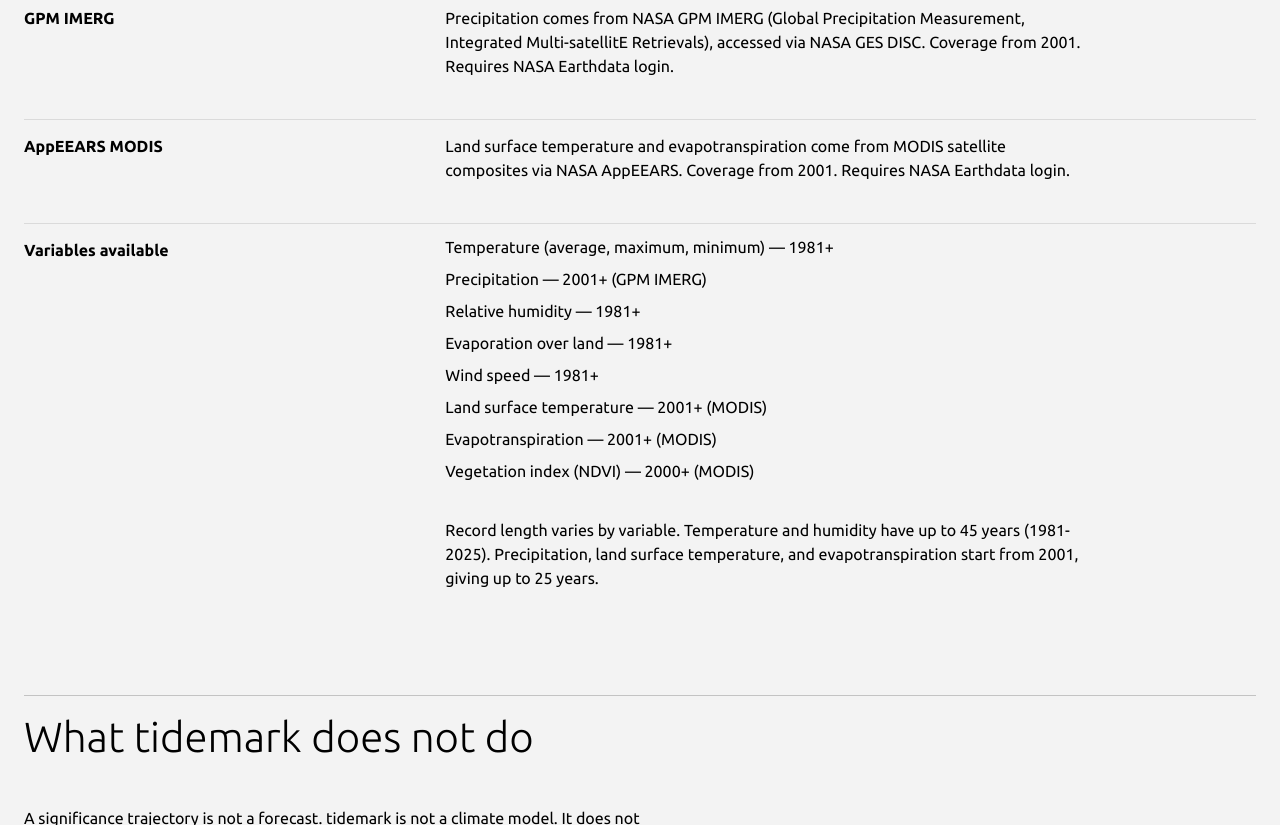
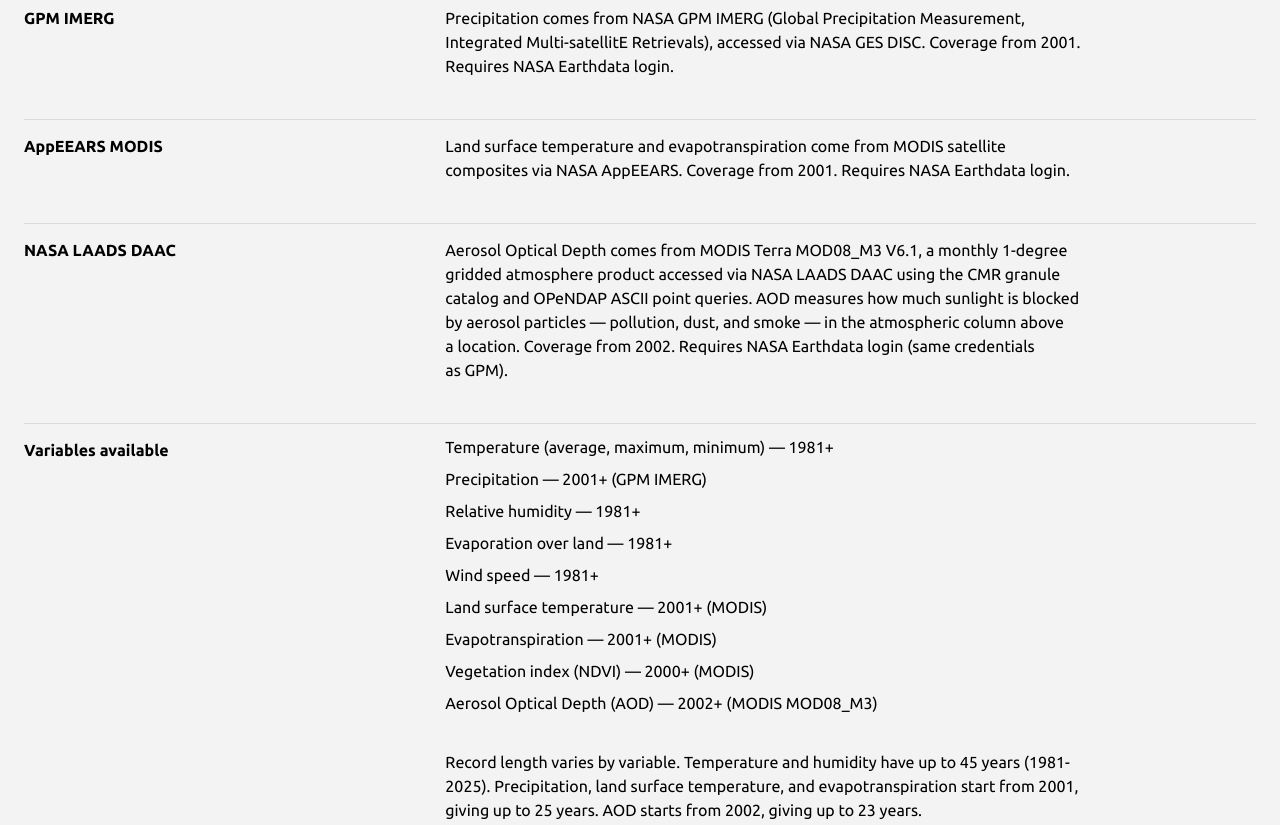
Before and after one commit to raiyanruhan/tidemark, a Flask app: page /how-it-works in a window 1280 px wide. Shown: the part 5675-6500 px from the top of the page. Run offline with Flask 3, Linux system fonts and the light colour scheme.

Commit message:
docs: add documentation and presentation updates for ITA and NASA LAADS DAAC AOD

```diff
--- a/python/templates/explainer.html
+++ b/python/templates/explainer.html
@@ -424,6 +424,23 @@
       <hr class="p-rule--muted" />
       <div class="row p-section--shallow">
         <div class="col-3 col-medium-2">
+          <h3 class="p-heading--5">NASA LAADS DAAC</h3>
+        </div>
+        <div class="col-6 col-medium-3">
+          <p>
+            Aerosol Optical Depth comes from MODIS Terra MOD08_M3 V6.1, a monthly
+            1-degree gridded atmosphere product accessed via NASA LAADS DAAC using the
+            CMR granule catalog and OPeNDAP ASCII point queries. AOD measures how much
+            sunlight is blocked by aerosol particles — pollution, dust, and smoke — in
+            the atmospheric column above a location. Coverage from 2002.
+            Requires NASA Earthdata login (same credentials as GPM).
+          </p>
+        </div>
+      </div>
+
+      <hr class="p-rule--muted" />
+      <div class="row p-section--shallow">
+        <div class="col-3 col-medium-2">
           <h3 class="p-heading--5">Variables available</h3>
         </div>
         <div class="col-6 col-medium-3">
@@ -436,11 +453,68 @@
             <li class="p-list__item">Land surface temperature &mdash; 2001+ (MODIS)</li>
             <li class="p-list__item">Evapotranspiration &mdash; 2001+ (MODIS)</li>
             <li class="p-list__item">Vegetation index (NDVI) &mdash; 2000+ (MODIS)</li>
+            <li class="p-list__item">Aerosol Optical Depth (AOD) &mdash; 2002+ (MODIS MOD08_M3)</li>
           </ul>
           <p>
             Record length varies by variable. Temperature and humidity have up to
             45 years (1981-2025). Precipitation, land surface temperature, and
-            evapotranspiration start from 2001, giving up to 25 years.
+            evapotranspiration start from 2001, giving up to 25 years. AOD starts
+            from 2002, giving up to 23 years.
+          </p>
+        </div>
+      </div>
+    </div>
+  </div>
+</section>
+
+<section class="p-section" id="ita">
+  <div class="u-fixed-width p-section--shallow">
+    <hr class="p-rule" />
+    <h2>When extremes pull apart</h2>
+  </div>
+  <div class="u-fixed-width">
+    <div class="col-start-large-4 col-9 col-medium-5 col-start-medium-2">
+      <p>
+        The Mann-Kendall test measures one thing: whether the data moves consistently in
+        one direction over time. It produces a single number — the net trend — and cannot
+        tell you whether that trend is spread evenly across all years, or whether it is
+        driven by one part of the value range while the other part moves the opposite way.
+      </p>
+      <p>
+        A concrete example: suppose the driest years at a location are getting drier
+        (slope &minus;0.021 mm/day per year) while the wettest years are getting wetter
+        (slope +0.013 mm/day per year). The net Mann-Kendall statistic is close to zero,
+        and the test reports "no significant trend." Nothing is wrong with the test — it
+        is measuring what it measures. But the finding that matters, the intensification
+        of extremes, is invisible in that number.
+      </p>
+      <p>
+        tidemark detects this using Innovative Trend Analysis (Şen, 2012). The method
+        splits the full record into two equal halves and sorts each half from driest to
+        wettest. It then compares the two sorted lists rank by rank. Points above the 1:1
+        diagonal mean the later period is higher than the earlier. Points below mean it is
+        lower. If the low-value cluster lies below the diagonal while the high-value
+        cluster lies above, the extremes are diverging.
+      </p>
+
+      <hr class="p-rule--muted" />
+      <div class="row p-section--shallow">
+        <div class="col-3 col-medium-2">
+          <h3 class="p-heading--5">What tidemark shows</h3>
+        </div>
+        <div class="col-6 col-medium-3">
+          <p>
+            When extremes diverge, tidemark shows the "Extreme trend structure" section on
+            the result page. It reports three slopes: for the driest third of years, the
+            middle third, and the wettest third. It also draws the scatter plot so you can
+            see the fork directly. The section only appears when the low-extreme slope and
+            the high-extreme slope have opposite signs. If all terciles trend in the same
+            direction, the standard Mann-Kendall result already captures it.
+          </p>
+          <p>
+            For climate policy, the intensification of extremes — more intense droughts
+            alongside more intense floods — is often more important than a change in the
+            mean. This is the only tool that shows it automatically against live NASA data.
           </p>
         </div>
       </div>
```
Also changed, not shown: research/invention.md (+53 -0 lines), README.md, 1 other file.
